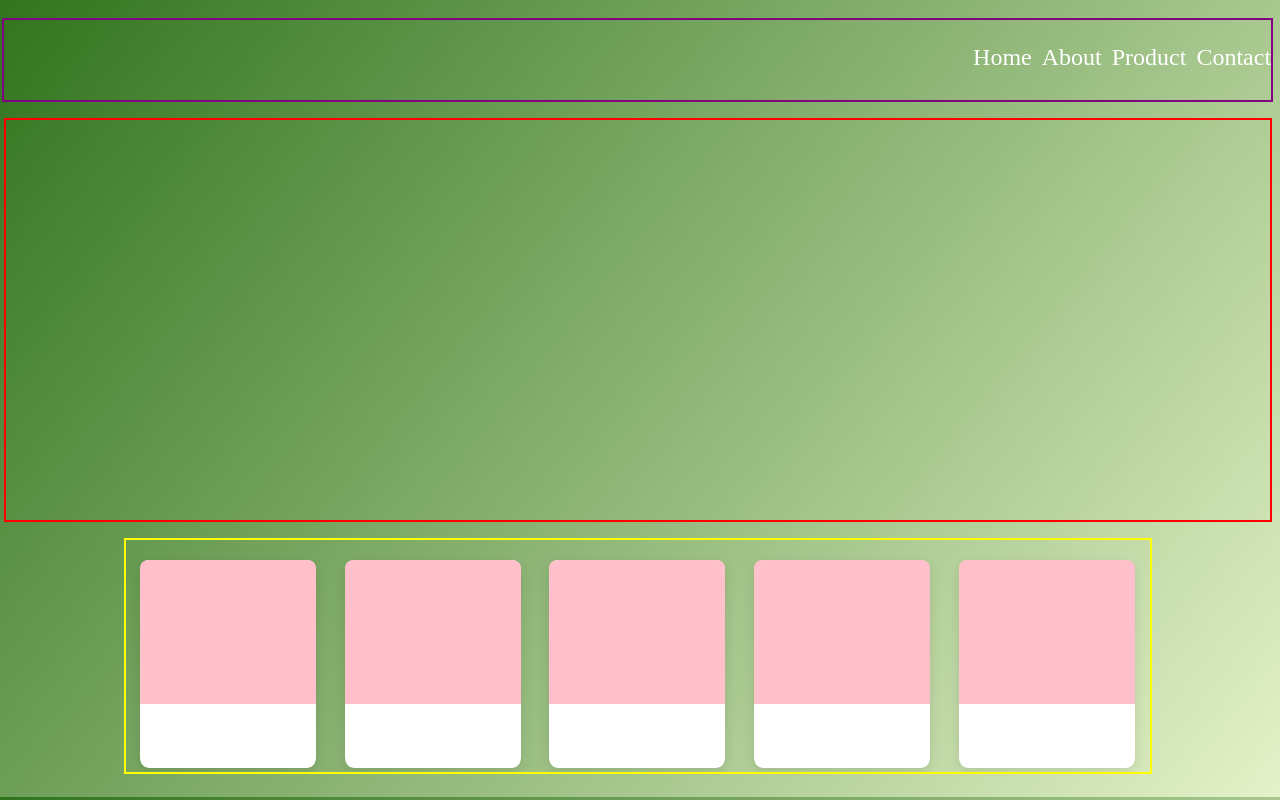
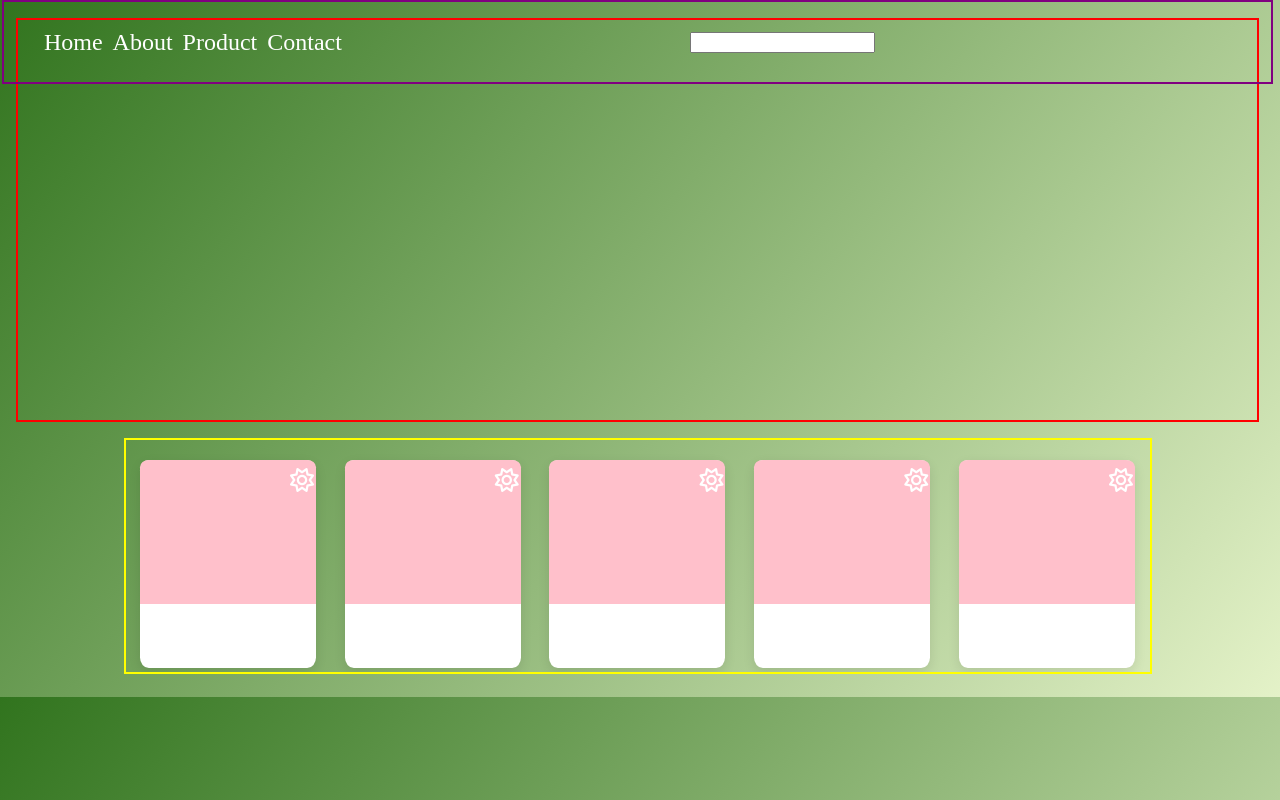
Before and after one commit to Staci082/Plant-Shop, a plain HTML site: page index.html in a window 1280 px wide. Drawn offline with Linux system fonts and the light colour scheme.

Commit message:
fixed navbar top

```diff
--- a/index.html
+++ b/index.html
@@ -5,7 +5,7 @@
         <meta http-equiv="X-UA-Compatible" content="IE=edge" />
         <meta name="viewport" content="width=device-width, initial-scale=1.0" />
         <link rel="stylesheet" href="./styles/style.css" />
-        <link rel="stylesheet" href="https://cdnjs.cloudflare.com/ajax/libs/font-awesome/6.4.0/css/fontawesome.min.css" integrity="sha512-SgaqKKxJDQ/tAUAAXzvxZz33rmn7leYDYfBP+YoMRSENhf3zJyx3SBASt/OfeQwBHA1nxMis7mM3EV/oYT6Fdw==" crossorigin="anonymous" referrerpolicy="no-referrer" />
+        <link rel="stylesheet" href="https://cdnjs.cloudflare.com/ajax/libs/font-awesome/6.4.0/css/all.min.css" integrity="sha512-iecdLmaskl7CVkqkXNQ/ZH/XLlvWZOJyj7Yy7tcenmpD1ypASozpmT/E0iPtmFIB46ZmdtAc9eNBvH0H/ZpiBw==" crossorigin="anonymous" referrerpolicy="no-referrer" />
     </head>
     <body>
         <div class="big-container">
@@ -16,6 +16,10 @@
                     <li>Product</li>
                     <li>Contact</li>
                 </ul>
+
+                <input type="text" class="search-bar">
+
+                <i class="fa-regular fa-sun fa-2xl"></i>
             </nav>
         <!-- <div id="icons">
         <img src="images/search.png"/>
@@ -30,27 +34,27 @@
         <div class="item-container">
             <div class="item">
                 <div class="item-image">
-                    <i class="fa-solid fa-sun"></i>
+                    <i class="fa-regular fa-sun fa-xl"></i>
                 </div>
             </div>
             <div class="item">
                 <div class="item-image">
-                    <i class="fa-regular fa-sun"></i>
+                    <i class="fa-regular fa-sun fa-xl"></i>
                 </div>
             </div>
             <div class="item">
                 <div class="item-image">
-                    <i class="fa-regular fa-sun"></i>
+                    <i class="fa-regular fa-sun fa-xl"></i>
                 </div>
             </div>
             <div class="item">
                 <div class="item-image">
-                    <i class="fa-regular fa-sun"></i>
+                    <i class="fa-regular fa-sun fa-xl"></i>
                 </div>
             </div>
             <div class="item">
                 <div class="item-image">
-                    <i class="fa-regular fa-sun"></i>
+                    <i class="fa-regular fa-sun fa-xl"></i>
                 </div>
             </div>
 
--- a/styles/style.scss
+++ b/styles/style.scss
@@ -23,14 +23,20 @@ body {
 }
 
 #navbar {
+    position: fixed;
+    display: flex;
+    align-items: center;
+    justify-content: space-between;
     height: 10vh;
     width: 99vw;
     font-size: 1.5rem;
     color: white;
     border: purple solid 2px;
+    z-index: 2;
+    top: 0;
     & ul {
         display: flex;
-        justify-content: flex-end;
+        justify-content: flex-start;
         flex-direction: row;
         list-style: none;
         gap: 10px;
@@ -43,7 +49,6 @@ body {
     border: red 2px solid;
 }
 .item-container {
-    grid-row: auto;
     display: flex;
     justify-content: space-around;
     align-items: center;
@@ -54,6 +59,7 @@ body {
     overflow-y: hidden;
     border: yellow solid 2px;
 }
+
 .item {
     width: 11rem;
     height: 13rem;
@@ -69,10 +75,13 @@ body {
     background: pink;
     border-top-left-radius: 5%;
     border-top-right-radius: 5%;
-
+    & i {
+        position: absolute;
+        right: 2px;
+        top: 20px;
+    }
 }
-.item-image .fa-sun {
-    position: absolute;
-    height: 10rem;
+.fa-sun {
+    height: 15rem;
     color: white;
 }
```
Also changed, not shown: styles/style.css, 1 other file.
